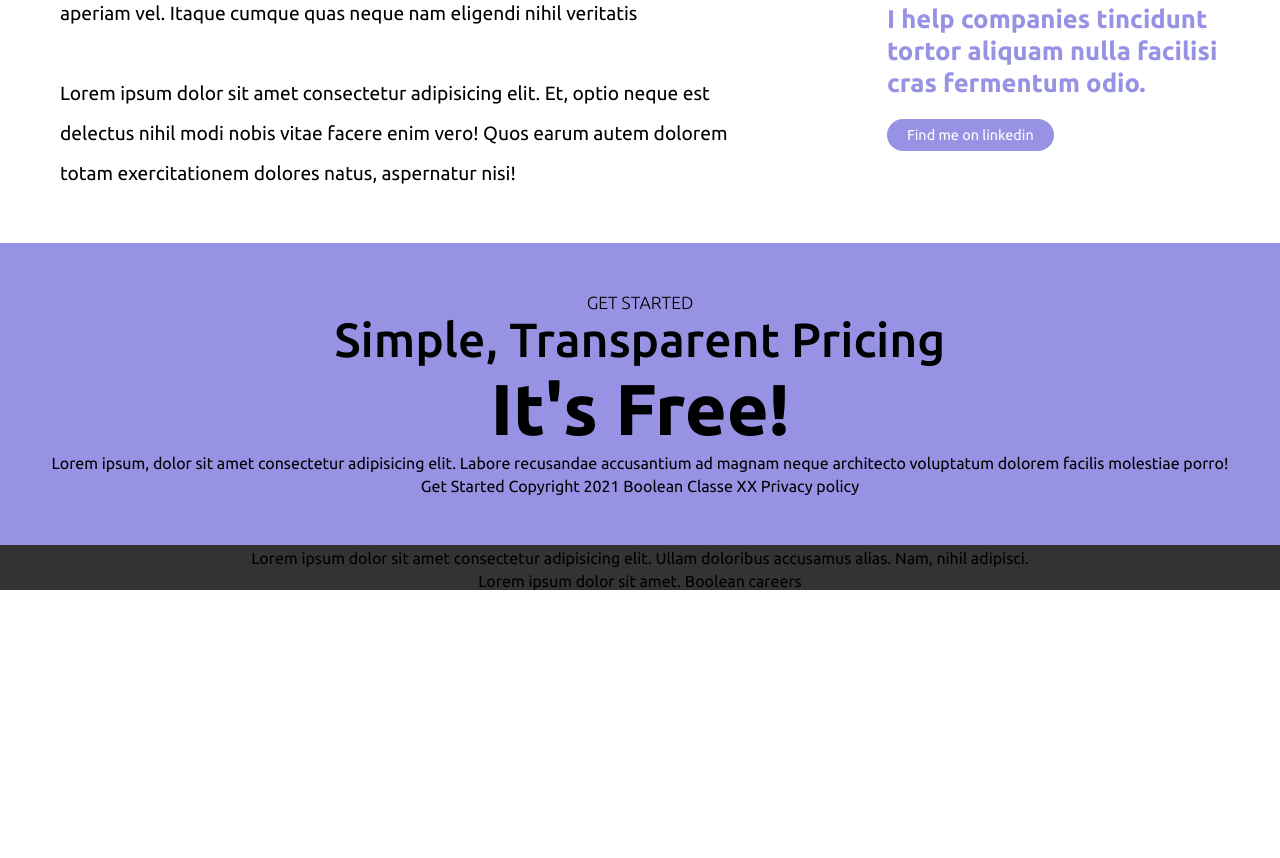
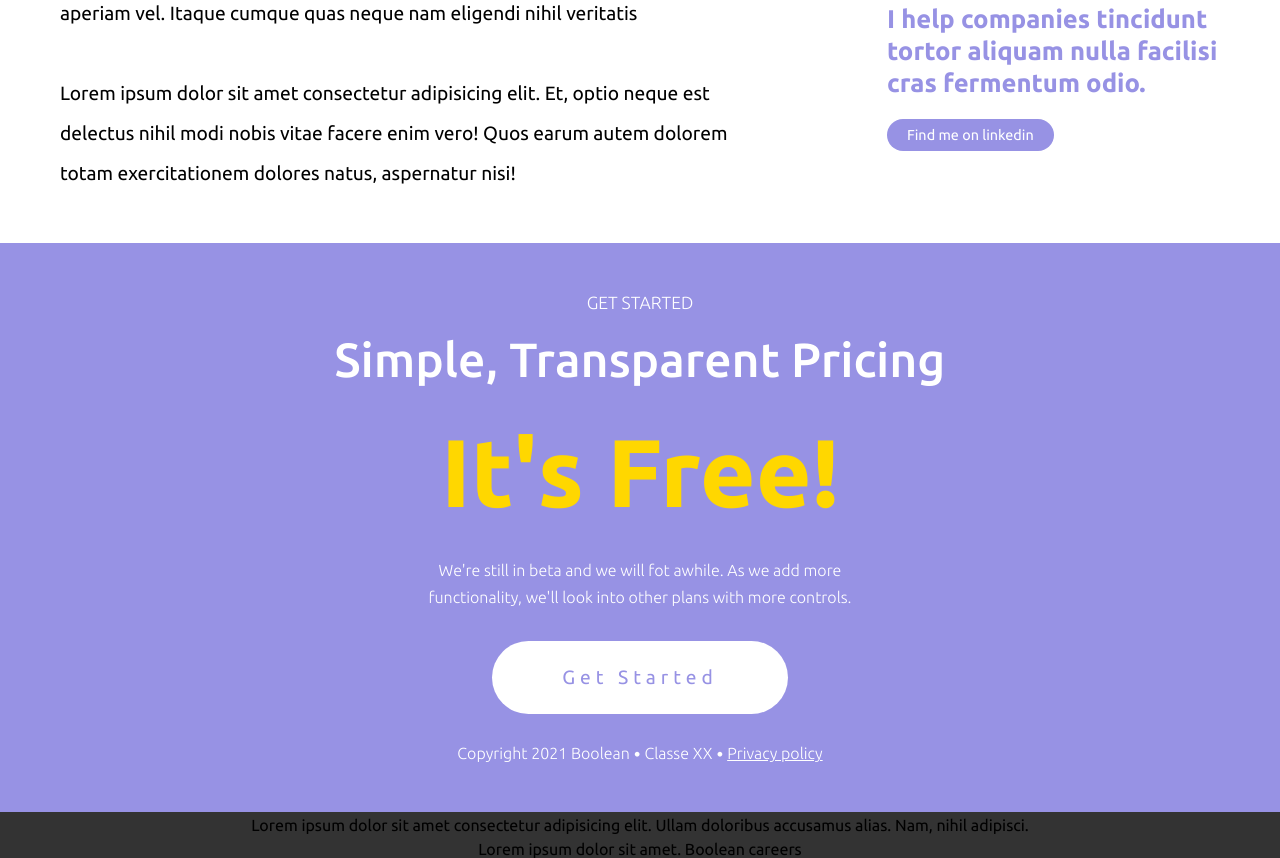
Before and after one commit to LeonardoMartignoni/htmlcss-responsive-layout, a plain HTML site: page index.html in a window 1280 px wide. Shown: the part 4239-5097 px from the top of the page. Before the commit the page ends 4829 px from the top, so only its background shows below. Drawn offline with Linux system fonts and the light colour scheme.

Commit message:
done get-started section

```diff
--- a/css/style.css
+++ b/css/style.css
@@ -380,7 +380,47 @@ section {
 /* Get Started Section */
 
 .get-started {
+    color: white;
     text-align: center;
+}
+
+.get-started h2 {
+    margin: 20px 0;
+}
+
+.get-started h1 {
+    font-size: 6rem;
+    color: gold;
+    margin: 30px 0;
+}
+
+.get-started p {
+    font-weight: 300;
+    margin: 0 auto;
+    width: 40%;
+}
+
+.get-started .btn {
+    margin: 30px 0;
+    font-size: 1.2rem;
+    letter-spacing: 5px;
+    color: var(--primary-color);
+    padding: 25px 70px;
+}
+
+.get-started span {
+    font-weight: 300;
+    display: block;
+}
+
+.get-started span i {
+    vertical-align: middle;
+    margin: 0 5px;
+    font-size: 0.3rem;
+}
+
+.get-started span a {
+    text-decoration: underline;
 }
 
 /* Footer */
@@ -506,4 +546,19 @@ footer {
     .about-us-img {
         width: 180px;
     }
+
+    /* Get Started Section */
+
+    .get-started h2 {
+        font-size: 2rem;
+    }
+
+    .get-started h1 {
+        font-size: 3.5rem;
+    }
+
+    .get-started p {
+        width: 100%;
+    }
+
 }
--- a/index.html
+++ b/index.html
@@ -269,11 +269,12 @@
 					<span class="little-title">GET STARTED</span>
 					<h2>Simple, Transparent Pricing</h2>
 					<h1>It's Free!</h1>
-					<p>Lorem ipsum, dolor sit amet consectetur adipisicing elit. Labore recusandae accusantium ad magnam
-						neque
-						architecto voluptatum dolorem facilis molestiae porro!</p>
-					<button>Get Started</button>
-					<span>Copyright 2021 Boolean Classe XX <a href="#">Privacy policy</a></span>
+					<p>We're still in beta and we will fot awhile. As we add more functionality, we'll look into other
+						plans with more controls.</p>
+					<button class="btn">Get Started</button>
+					<span>Copyright 2021 Boolean<i class="fa-solid fa-circle"></i>Classe XX<i
+							class="fa-solid fa-circle"></i><a href="#">Privacy
+							policy</a></span>
 				</div>
 			</div>
 		</section>
```
